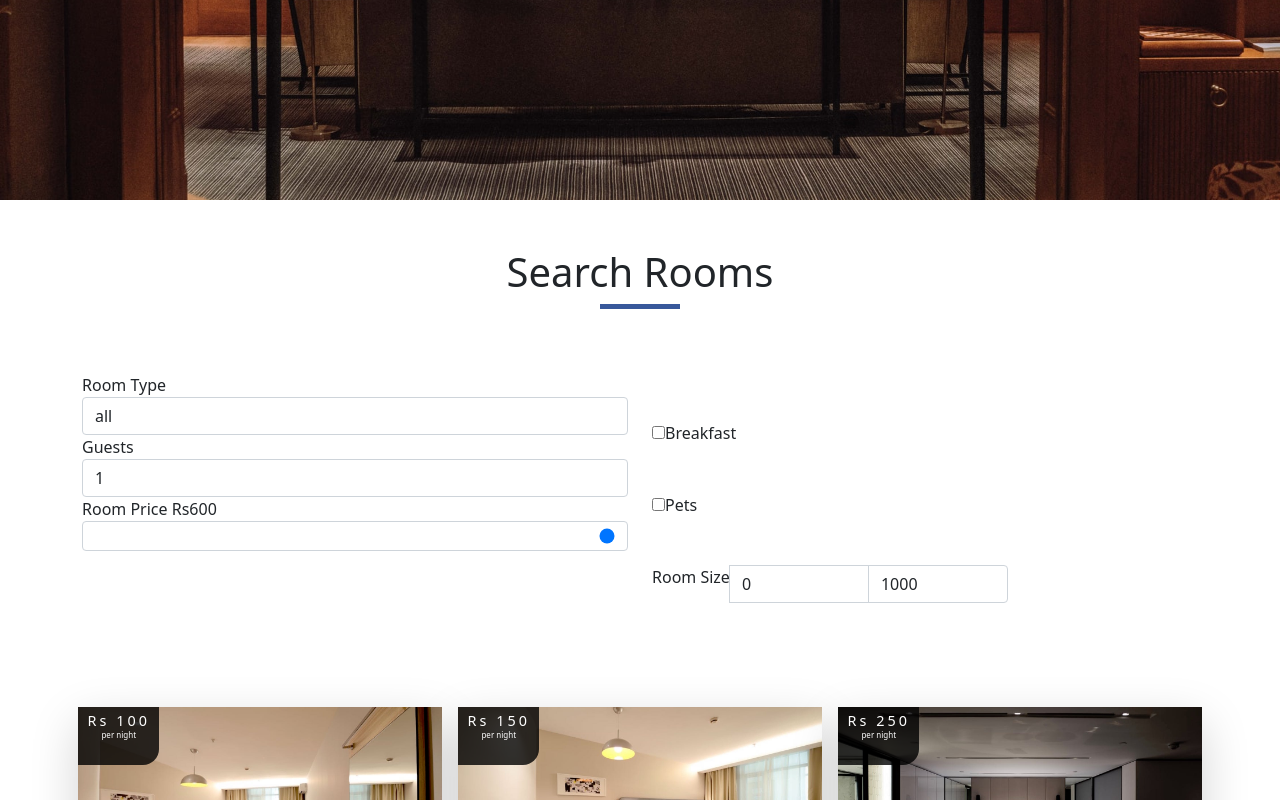
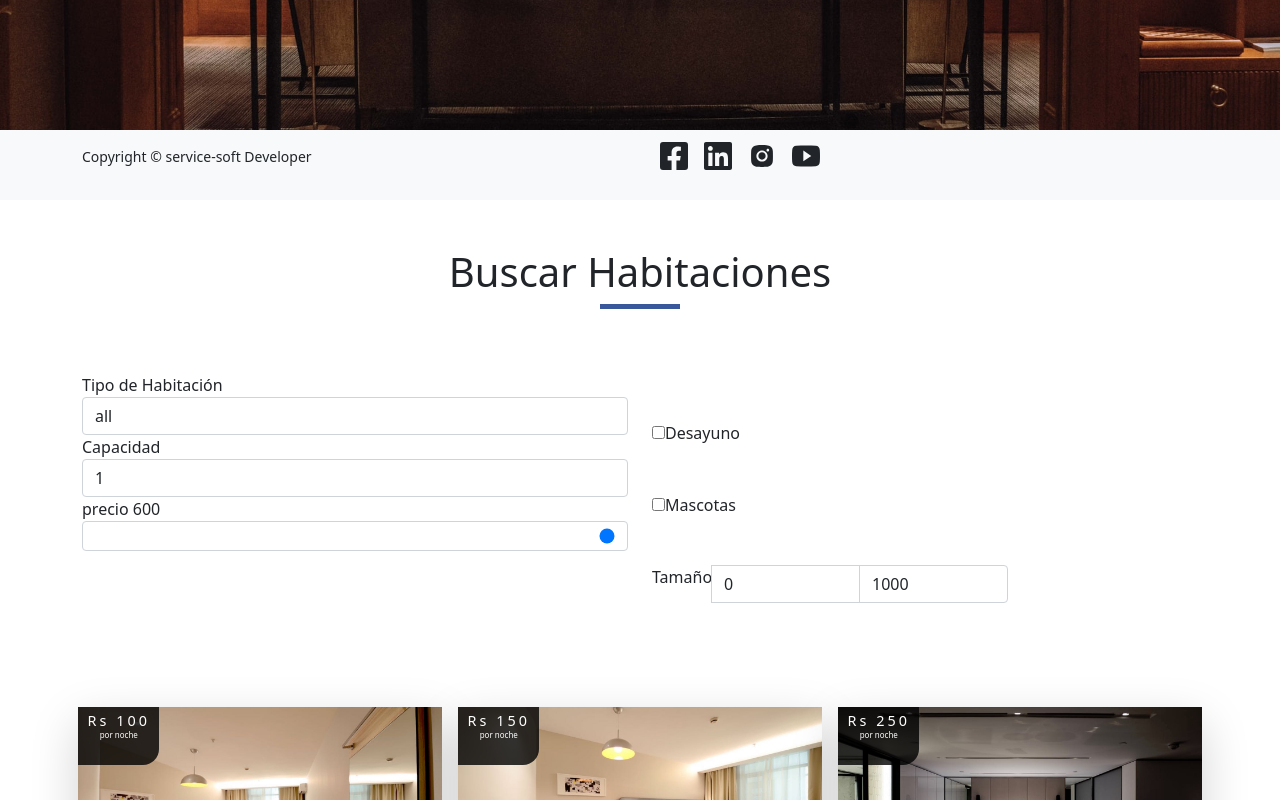
Before and after one commit to scarletespinozaMoreno/my-app, a React (Create React App) app: page /rooms in a window 1280 px wide. Shown: the part 600-1400 px from the top of the page. Built offline with nearby package versions, Linux system fonts and the light colour scheme.

Commit message:
Arreglando footer

```diff
--- a/src/App.css
+++ b/src/App.css
@@ -113,6 +113,14 @@ h6 {
 
 /* end of globals */
 /* Navbar */
+
+#sticky-footer{
+  position:fixed;
+  bottom:0;
+  clear:both;
+  width:100%;
+  height:70px;
+}
 .nav-link{
   padding: 8px 15px;
   margin-left: 10px;
--- a/src/components/FeaturedRooms.jsx
+++ b/src/components/FeaturedRooms.jsx
@@ -15,7 +15,7 @@ export default class FeaturedRooms  extends Component {
         return (
 
             <section className="featured-rooms container">
-                <Title  title="Featured Rooms" />
+                <Title  title="Habitaciones más solicitadas" />
                 <div className="row">
                   {loading ? <Loading/> : rooms}
                 </div>
--- a/src/components/Footer.jsx
+++ b/src/components/Footer.jsx
@@ -5,7 +5,7 @@ import { AiFillInstagram } from 'react-icons/ai';
 
 const Footer = () => {
     return (
-        <footer id="sticky-footer" className="bg-light text-dark-50">
+        <footer id="sticky-footer" className="bg-light text-dark-50 ">
             <div className="container py-1">
                 <div className="row">
                     <div className="col-md-6 col-12 my-auto">
--- a/src/components/Rooms.jsx
+++ b/src/components/Rooms.jsx
@@ -11,7 +11,7 @@ export default function Room({room}) {
                 <img src={images[0] || defaultImg} alt="single room" className="img-fluid"/>
                 <div className="price-top">
                     <h6>Rs {price}</h6>
-                    <p>per night</p>
+                    <p>por noche </p>
                 </div>
                 <Link to={`/rooms/${slug}`} className="btn-warning room-link text-center" >Features</Link>
               <p className="room-info">{name}</p>
--- a/src/components/RoomsFilter.jsx
+++ b/src/components/RoomsFilter.jsx
@@ -27,37 +27,37 @@ export default function RoomsFilter({rooms}) {
     })
     return (
         <div className="container mt-5">
-            <Title title="Search Rooms" />
+            <Title title="Buscar Habitaciones" />
             <div className="row">
                 <div className="col-md-6 col-12">
                     <div className="form-group">
-                        <label htmlFor="type">Room Type</label>
+                        <label htmlFor="type">Tipo de Habitación</label>
                         <select name="type" id="type" value={type} className="form-control" onChange={handleChange}>
                             {types}
                         </select>
                     </div>
                     <div className="form-group">
-                        <label htmlFor="capacity">Guests</label>
+                        <label htmlFor="capacity">Capacidad</label>
                         <select name="capacity" id="capacity" value={capacity} className="form-control" onChange={handleChange}>
                             {people}
                         </select>
                     </div>
                     <div className="form-group">
-                        <label htmlFor="price">Room Price Rs{price}</label>
+                        <label htmlFor="price">precio {price}</label>
                         <input type="range" name="price" min={minPrice} max={maxPrice} id="price" value={price} onChange={handleChange} className="form-control" />
                     </div>
                 </div>
-                <div className="col-md-4 col-12 ml-auto">
+                <div className="col-md-4 col-12">
                     <div className="custom-control custom-checkbox my-5">
                         <input type="checkbox" className="custom-control-input" name="breakfast" id="breakfast" checked={breakfast} onChange={handleChange} />
-                        <label htmlFor="breakfast" className="custom-control-label">Breakfast</label>
+                        <label htmlFor="breakfast" className="custom-control-label">Desayuno</label>
                     </div>
                     <div className="custom-control custom-checkbox">
                         <input type="checkbox" className="custom-control-input" name="pets" id="pets" checked={pets} onChange={handleChange} />
-                        <label htmlFor="pets" className="custom-control-label">Pets</label>
+                        <label htmlFor="pets" className="custom-control-label">Mascotas</label>
                     </div>
                     <div className="input-group my-5">
-                        <label htmlFor="size" className="mr-3">Room Size </label>
+                        <label htmlFor="size" className="mr-3">Tamaño </label>
                         <input type="number" name="minSize" id="size" value={minSize} onChange={handleChange} className="form-control" />
                         <input type="number" name="maxSize" id="size" value={maxSize} onChange={handleChange} className="form-control" />
                     </div>
--- a/src/pages/Rooms.jsx
+++ b/src/pages/Rooms.jsx
@@ -8,7 +8,7 @@ const Rooms = () => {
     <div>
         <Hero hero="roomsHero">
         </Hero>
-        <Banner title="Available Rooms" subtitle="Best in Class Room">
+        <Banner title="Habitaciones disponibles" subtitle="Bien acondicionadas">
                 <Link to="/" className="btn btn-warning">
                     Volver al Inicio
                 </Link>
--- a/src/pages/SingleRoom.jsx
+++ b/src/pages/SingleRoom.jsx
@@ -22,9 +22,9 @@ export default class SingleRoom extends Component {
                     <div className="row my-5">
                         <div className="col-md-6 col-12 mx-auto">
                             <div className="card shadow-lg border-0 p-4 error">
-                                <h1 className="text-center display-4">SORRY</h1>
-                                <h3>No such room could be found...</h3>
-                                <Link to="/rooms" className="btn btn-warning mt-4 ">Back to Rooms</Link>
+                                <h1 className="text-center display-4">Lo siento</h1>
+                                <h3>No disponible</h3>
+                                <Link to="/rooms" className="btn btn-warning mt-4 ">Volver</Link>
                             </div>
                         </div>
                     </div>
@@ -37,7 +37,7 @@ export default class SingleRoom extends Component {
             <StyledHero img={mainImg || this.state.defaultBcg }>
 
             <Banner title={`${name} room`}>
-                    <Link to="/rooms" className="btn btn-primary">Back To Rooms</Link>
+                    <Link to="/rooms" className="btn btn-primary">Volver a habitaciones</Link>
             </Banner>
             </StyledHero>
             <section className="single-room container">
```
